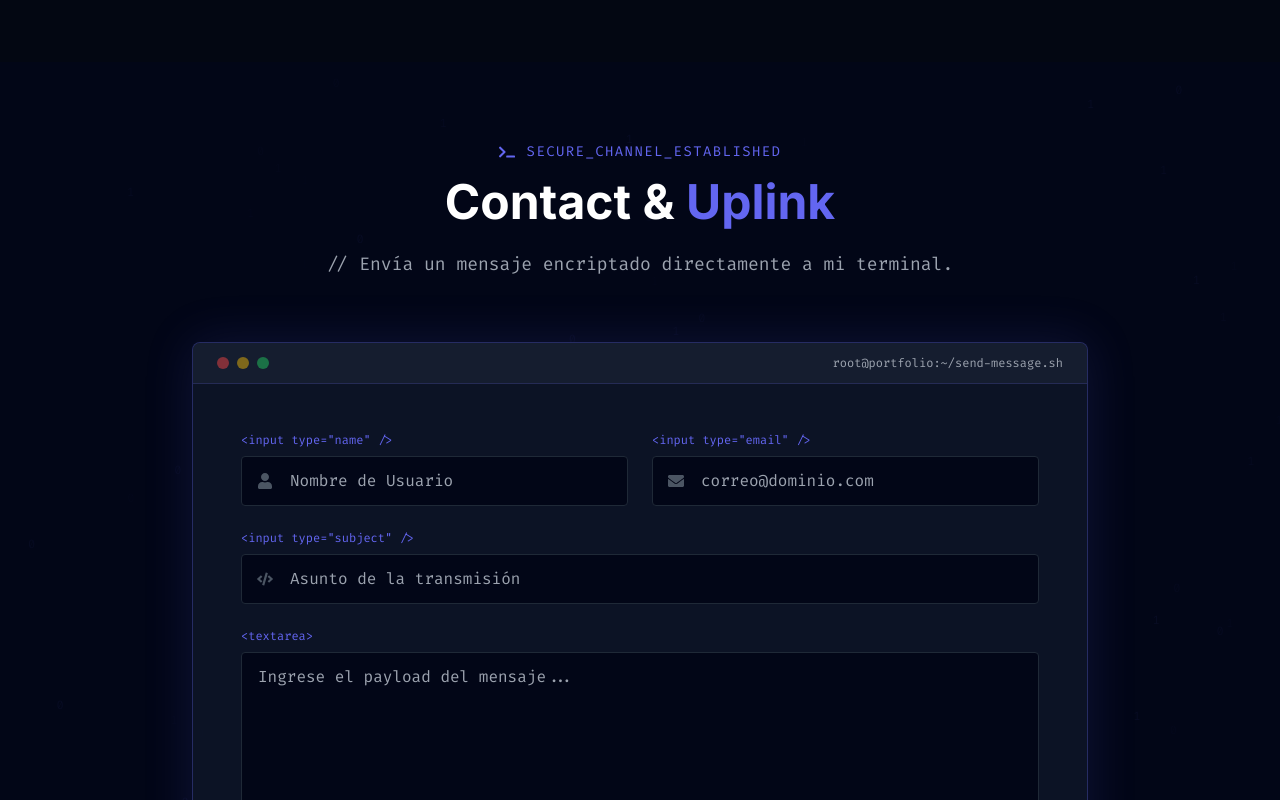
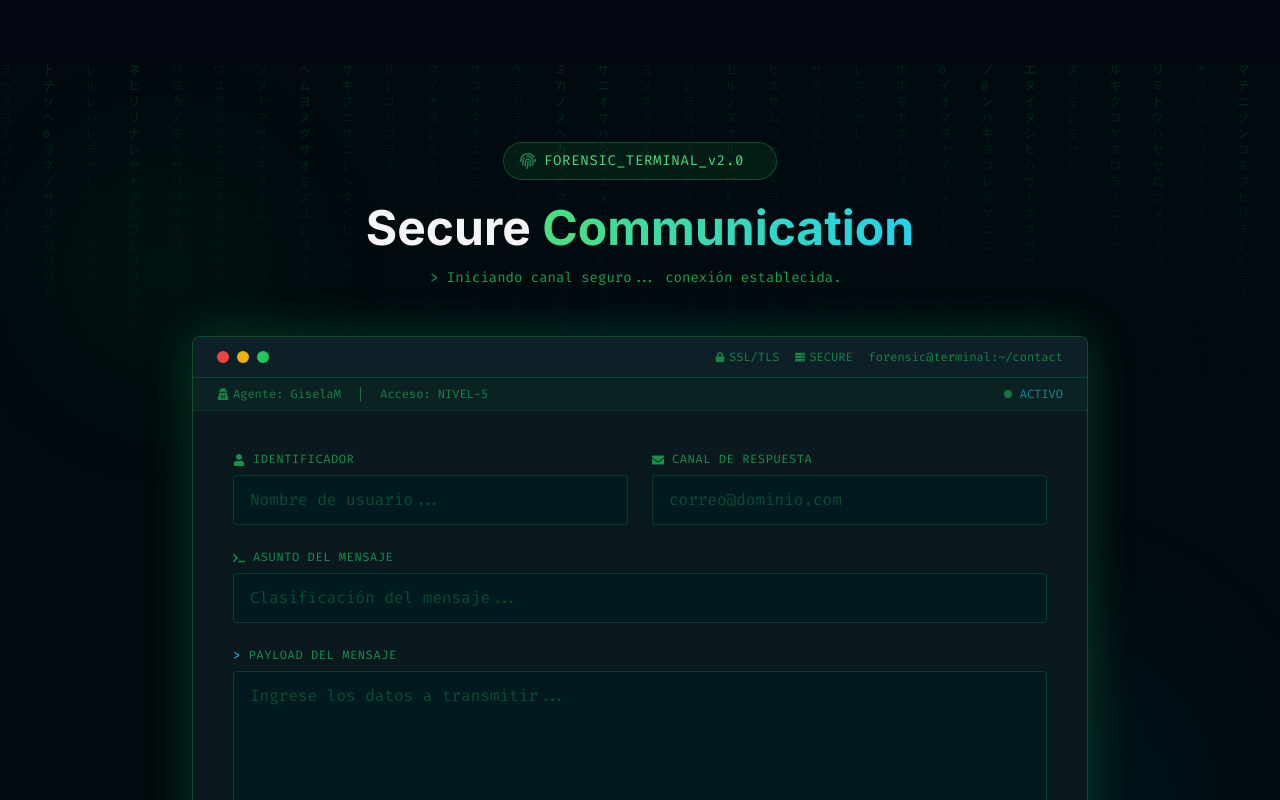
Before and after one commit to GiselaM12/portafolio-seguridad, a React (Vite) app: page / in a window 1280 px wide. Shown: the part 5120-5920 px from the top of the page. Built offline with nearby package versions, Linux system fonts and the light colour scheme.

Commit message:
style: redesign contact with forensic/matrix hacker aesthetic

```diff
--- a/src/components/Contact.jsx
+++ b/src/components/Contact.jsx
@@ -1,14 +1,64 @@
 import { motion } from 'framer-motion';
 import { useForm } from 'react-hook-form';
-import { useState, useRef } from 'react';
-import { FaEnvelope, FaUser, FaPaperPlane, FaCheckCircle, FaTerminal, FaShieldAlt, FaExclamationTriangle, FaCode } from 'react-icons/fa';
+import { useState, useEffect } from 'react';
+import { FaEnvelope, FaUser, FaPaperPlane, FaCheckCircle, FaTerminal, FaExclamationTriangle, FaFingerprint, FaLock, FaServer, FaUserSecret } from 'react-icons/fa';
 import emailjs from 'emailjs-com';
+
+// Matrix rain effect component
+const MatrixRain = () => {
+    const columns = 30;
+    const chars = "01アイウエオカキクケコサシスセソタチツテトナニヌネノハヒフヘホマミムメモヤユヨラリルレロワヲン";
+
+    return (
+        <div className="absolute inset-0 overflow-hidden pointer-events-none opacity-20">
+            {Array.from({ length: columns }).map((_, i) => (
+                <div
+                    key={i}
+                    className="absolute text-green-500 font-mono text-xs animate-pulse"
+                    style={{
+                        left: `${(i / columns) * 100}%`,
+                        animationDelay: `${Math.random() * 2}s`,
+                        animationDuration: `${2 + Math.random() * 3}s`
+                    }}
+                >
+                    {Array.from({ length: 20 }).map((_, j) => (
+                        <div
+                            key={j}
+                            className="opacity-70"
+                            style={{
+                                opacity: 1 - (j * 0.05),
+                                animationDelay: `${j * 0.1}s`
+                            }}
+                        >
+                            {chars[Math.floor(Math.random() * chars.length)]}
+                        </div>
+                    ))}
+                </div>
+            ))}
+        </div>
+    );
+};
 
 const Contact = () => {
     const { register, handleSubmit, formState: { errors }, reset } = useForm();
     const [isSubmitting, setIsSubmitting] = useState(false);
     const [submitStatus, setSubmitStatus] = useState(null);
-    const form = useRef();
+    const [typingText, setTypingText] = useState('');
+
+    const fullText = "> Iniciando canal seguro... conexión establecida.";
+
+    useEffect(() => {
+        let i = 0;
+        const timer = setInterval(() => {
+            if (i <= fullText.length) {
+                setTypingText(fullText.slice(0, i));
+                i++;
+            } else {
+                clearInterval(timer);
+            }
+        }, 50);
+        return () => clearInterval(timer);
+    }, []);
 
     // EMAILJS CONFIGURATION
     const SERVICE_ID = 'service_rvgwlp8';
@@ -46,38 +96,43 @@ const Contact = () => {
     };
 
     return (
-        <section id="contacto" className="min-h-screen py-20 px-4 md:px-6 bg-[#020617] relative overflow-hidden">
-            {/* Background Binary Rain Effect (Static for now, could be animated) */}
-            <div className="absolute inset-0 opacity-5 pointer-events-none font-mono text-xs overflow-hidden select-none text-cyber-primary">
-                {Array.from({ length: 100 }).map((_, i) => (
-                    <div key={i} className="absolute" style={{
-                        left: `${Math.random() * 100}%`,
-                        top: `${Math.random() * 100}%`,
-                        opacity: Math.random()
-                    }}>
-                        {Math.random() > 0.5 ? '1' : '0'}
-                    </div>
-                ))}
-            </div>
+        <section id="contacto" className="min-h-screen py-20 px-4 md:px-6 bg-[#000a0f] relative overflow-hidden">
+            {/* Matrix Rain Background */}
+            <MatrixRain />
 
-            <div className="container mx-auto relative z-10">
+            {/* Scanlines overlay */}
+            <div className="absolute inset-0 pointer-events-none opacity-5 z-10"
+                style={{
+                    backgroundImage: 'repeating-linear-gradient(0deg, transparent, transparent 2px, rgba(0,255,128,0.03) 2px, rgba(0,255,128,0.03) 4px)'
+                }}
+            />
+
+            {/* Glowing orbs */}
+            <div className="absolute top-20 left-10 w-64 h-64 bg-green-500/10 rounded-full blur-3xl animate-pulse" />
+            <div className="absolute bottom-20 right-10 w-96 h-96 bg-cyan-500/5 rounded-full blur-3xl" />
+
+            <div className="container mx-auto relative z-20">
                 <motion.div
                     initial={{ opacity: 0, y: 30 }}
                     whileInView={{ opacity: 1, y: 0 }}
                     transition={{ duration: 0.8 }}
                     viewport={{ once: true }}
-                    className="text-center mb-16"
+                    className="text-center mb-12"
                 >
-                    <div className="flex items-center justify-center gap-3 mb-4 text-cyber-primary">
-                        <FaTerminal />
-                        <span className="font-mono text-sm tracking-widest">SECURE_CHANNEL_ESTABLISHED</span>
+                    {/* Forensic Header */}
+                    <div className="inline-flex items-center gap-2 px-4 py-2 bg-green-500/10 border border-green-500/30 rounded-full mb-6">
+                        <FaFingerprint className="text-green-400 animate-pulse" />
+                        <span className="font-mono text-green-400 text-sm tracking-wider">FORENSIC_TERMINAL_v2.0</span>
+                        <div className="w-2 h-2 bg-green-500 rounded-full animate-ping" />
                     </div>
-                    <h2 className="text-4xl md:text-5xl font-bold mb-6">
-                        <span className="text-white">Contact & </span>
-                        <span className="text-cyber-primary">Uplink</span>
+
+                    <h2 className="text-4xl md:text-5xl font-bold mb-4">
+                        <span className="text-gray-100">Secure </span>
+                        <span className="text-transparent bg-clip-text bg-gradient-to-r from-green-400 to-cyan-400">Communication</span>
                     </h2>
-                    <p className="text-gray-400 text-lg max-w-2xl mx-auto font-mono">
-                        // Envía un mensaje encriptado directamente a mi terminal.
+
+                    <p className="text-green-500/80 font-mono text-sm mb-2">
+                        {typingText}<span className="animate-ping">_</span>
                     </p>
                 </motion.div>
 
@@ -87,45 +142,70 @@ const Contact = () => {
                         whileInView={{ opacity: 1, scale: 1 }}
                         transition={{ duration: 0.8 }}
                         viewport={{ once: true }}
-                        className="bg-[#0f172a]/80 backdrop-blur-xl border border-cyber-primary/30 rounded-lg overflow-hidden shadow-[0_0_50px_rgba(99,102,241,0.15)]"
+                        className="relative"
                     >
+                        {/* Terminal glow effect */}
+                        <div className="absolute -inset-1 bg-gradient-to-r from-green-500/20 via-cyan-500/20 to-green-500/20 rounded-lg blur-xl opacity-50" />
+
+                        <div className="relative bg-[#0a1a1f]/95 backdrop-blur-xl border border-green-500/30 rounded-lg overflow-hidden shadow-[0_0_50px_rgba(34,197,94,0.15)]">
                             {/* Terminal Header */}
-                        <div className="bg-[#1e293b]/50 px-6 py-3 border-b border-cyber-primary/20 flex items-center justify-between">
+                            <div className="bg-[#0d2027] px-6 py-3 border-b border-green-500/20 flex items-center justify-between">
                                 <div className="flex items-center gap-2">
-                                <div className="w-3 h-3 rounded-full bg-red-500/50"></div>
-                                <div className="w-3 h-3 rounded-full bg-yellow-500/50"></div>
-                                <div className="w-3 h-3 rounded-full bg-green-500/50"></div>
+                                    <div className="w-3 h-3 rounded-full bg-red-500 hover:bg-red-400 transition-colors cursor-pointer" />
+                                    <div className="w-3 h-3 rounded-full bg-yellow-500 hover:bg-yellow-400 transition-colors cursor-pointer" />
+                                    <div className="w-3 h-3 rounded-full bg-green-500 hover:bg-green-400 transition-colors cursor-pointer" />
                                 </div>
-                            <div className="text-xs font-mono text-cyber-muted lowercase">
-                                root@portfolio:~/send-message.sh
+                                <div className="flex items-center gap-4 text-xs font-mono text-green-500/60">
+                                    <span className="flex items-center gap-1">
+                                        <FaLock className="text-[10px]" /> SSL/TLS
+                                    </span>
+                                    <span className="flex items-center gap-1">
+                                        <FaServer className="text-[10px]" /> SECURE
+                                    </span>
+                                    <span>forensic@terminal:~/contact</span>
                                 </div>
                             </div>
 
-                        <div className="p-8 md:p-12">
+                            {/* Terminal Info Bar */}
+                            <div className="bg-green-500/5 px-6 py-2 border-b border-green-500/10 flex items-center justify-between text-xs font-mono">
+                                <div className="flex items-center gap-4 text-green-500/60">
+                                    <span className="flex items-center gap-1">
+                                        <FaUserSecret /> Agente: GiselaM
+                                    </span>
+                                    <span>|</span>
+                                    <span>Acceso: NIVEL-5</span>
+                                </div>
+                                <div className="text-cyan-400/60">
+                                    <span className="inline-block w-2 h-2 bg-green-500 rounded-full mr-2 animate-pulse" />
+                                    ACTIVO
+                                </div>
+                            </div>
+
+                            <div className="p-8 md:p-10">
                                 {submitStatus === 'success' && (
                                     <motion.div
-                                    initial={{ opacity: 0, height: 0 }}
-                                    animate={{ opacity: 1, height: 'auto' }}
-                                    className="mb-8 p-4 bg-green-500/10 border border-green-500/30 rounded font-mono text-green-400 flex items-start gap-3"
+                                        initial={{ opacity: 0, y: -10 }}
+                                        animate={{ opacity: 1, y: 0 }}
+                                        className="mb-8 p-4 bg-green-500/10 border border-green-500/40 rounded font-mono text-green-400 flex items-start gap-3"
                                     >
-                                    <FaCheckCircle className="mt-1" />
+                                        <FaCheckCircle className="mt-1 text-lg" />
                                         <div>
-                                        <p className="font-bold">TRANSMISSION_COMPLETE</p>
-                                        <p className="text-sm opacity-80">El mensaje ha sido encriptado y enviado exitosamente.</p>
+                                            <p className="font-bold text-green-300">[ TRANSMISIÓN EXITOSA ]</p>
+                                            <p className="text-sm opacity-80">Paquete de datos encriptado y enviado. Recibirás confirmación en breve.</p>
                                         </div>
                                     </motion.div>
                                 )}
 
                                 {submitStatus === 'error' && (
                                     <motion.div
-                                    initial={{ opacity: 0, height: 0 }}
-                                    animate={{ opacity: 1, height: 'auto' }}
-                                    className="mb-8 p-4 bg-red-500/10 border border-red-500/30 rounded font-mono text-red-400 flex items-start gap-3"
+                                        initial={{ opacity: 0, y: -10 }}
+                                        animate={{ opacity: 1, y: 0 }}
+                                        className="mb-8 p-4 bg-red-500/10 border border-red-500/40 rounded font-mono text-red-400 flex items-start gap-3"
                                     >
-                                    <FaExclamationTriangle className="mt-1" />
+                                        <FaExclamationTriangle className="mt-1 text-lg" />
                                         <div>
-                                        <p className="font-bold">CONNECTION_ERROR</p>
-                                        <p className="text-sm opacity-80">Fallo en la transmisión. Verifique sus credenciales (Service ID) o intente más tarde.</p>
+                                            <p className="font-bold text-red-300">[ ERROR DE TRANSMISIÓN ]</p>
+                                            <p className="text-sm opacity-80">Fallo en el protocolo. Reintente la conexión.</p>
                                         </div>
                                     </motion.div>
                                 )}
@@ -134,67 +214,62 @@ const Contact = () => {
                                     <div className="grid grid-cols-1 md:grid-cols-2 gap-6">
                                         {/* Nombre */}
                                         <div className="group">
-                                        <label className="block text-cyber-primary text-xs font-mono mb-2 group-focus-within:text-white transition-colors">
-                                            &lt;input type="name" /&gt;
+                                            <label className="block text-green-500/70 text-xs font-mono mb-2 uppercase tracking-wider">
+                                                <FaUser className="inline mr-2" />Identificador
                                             </label>
-                                        <div className="relative">
-                                            <FaUser className="absolute left-4 top-1/2 transform -translate-y-1/2 text-gray-600 group-focus-within:text-cyber-primary transition-colors" />
                                             <input
                                                 type="text"
                                                 {...register('name', { required: true, minLength: 3 })}
-                                                className="w-full bg-[#020617] border border-gray-800 rounded px-12 py-3 text-white font-mono focus:outline-none focus:border-cyber-primary focus:shadow-[0_0_15px_rgba(99,102,241,0.2)] transition-all"
-                                                placeholder="Nombre de Usuario"
+                                                className="w-full bg-[#001a1f] border border-green-500/20 rounded px-4 py-3 text-green-100 font-mono placeholder-green-500/30 focus:outline-none focus:border-green-400 focus:shadow-[0_0_15px_rgba(34,197,94,0.2)] transition-all"
+                                                placeholder="Nombre de usuario..."
                                             />
-                                        </div>
+                                            {errors.name && <p className="text-red-400 text-xs mt-1 font-mono">! Campo requerido</p>}
                                         </div>
 
                                         {/* Email */}
                                         <div className="group">
-                                        <label className="block text-cyber-primary text-xs font-mono mb-2 group-focus-within:text-white transition-colors">
-                                            &lt;input type="email" /&gt;
+                                            <label className="block text-green-500/70 text-xs font-mono mb-2 uppercase tracking-wider">
+                                                <FaEnvelope className="inline mr-2" />Canal de Respuesta
                                             </label>
-                                        <div className="relative">
-                                            <FaEnvelope className="absolute left-4 top-1/2 transform -translate-y-1/2 text-gray-600 group-focus-within:text-cyber-primary transition-colors" />
                                             <input
                                                 type="email"
                                                 {...register('email', {
                                                     required: true,
                                                     pattern: /^[A-Z0-9._%+-]+@[A-Z0-9.-]+\.[A-Z]{2,}$/i
                                                 })}
-                                                className="w-full bg-[#020617] border border-gray-800 rounded px-12 py-3 text-white font-mono focus:outline-none focus:border-cyber-primary focus:shadow-[0_0_15px_rgba(99,102,241,0.2)] transition-all"
+                                                className="w-full bg-[#001a1f] border border-green-500/20 rounded px-4 py-3 text-green-100 font-mono placeholder-green-500/30 focus:outline-none focus:border-green-400 focus:shadow-[0_0_15px_rgba(34,197,94,0.2)] transition-all"
                                                 placeholder="correo@dominio.com"
                                             />
-                                        </div>
+                                            {errors.email && <p className="text-red-400 text-xs mt-1 font-mono">! Email inválido</p>}
                                         </div>
                                     </div>
 
                                     {/* Asunto */}
                                     <div className="group">
-                                    <label className="block text-cyber-primary text-xs font-mono mb-2 group-focus-within:text-white transition-colors">
-                                        &lt;input type="subject" /&gt;
+                                        <label className="block text-green-500/70 text-xs font-mono mb-2 uppercase tracking-wider">
+                                            <FaTerminal className="inline mr-2" />Asunto del Mensaje
                                         </label>
-                                    <div className="relative">
-                                        <FaCode className="absolute left-4 top-1/2 transform -translate-y-1/2 text-gray-600 group-focus-within:text-cyber-primary transition-colors" />
                                         <input
                                             type="text"
                                             {...register('subject', { required: true })}
-                                            className="w-full bg-[#020617] border border-gray-800 rounded px-12 py-3 text-white font-mono focus:outline-none focus:border-cyber-primary focus:shadow-[0_0_15px_rgba(99,102,241,0.2)] transition-all"
-                                            placeholder="Asunto de la transmisión"
+                                            className="w-full bg-[#001a1f] border border-green-500/20 rounded px-4 py-3 text-green-100 font-mono placeholder-green-500/30 focus:outline-none focus:border-green-400 focus:shadow-[0_0_15px_rgba(34,197,94,0.2)] transition-all"
+                                            placeholder="Clasificación del mensaje..."
                                         />
-                                    </div>
+                                        {errors.subject && <p className="text-red-400 text-xs mt-1 font-mono">! Campo requerido</p>}
                                     </div>
 
                                     {/* Mensaje */}
                                     <div className="group">
-                                    <label className="block text-cyber-primary text-xs font-mono mb-2 group-focus-within:text-white transition-colors">
-                                        &lt;textarea&gt;
+                                        <label className="block text-green-500/70 text-xs font-mono mb-2 uppercase tracking-wider">
+                                            <span className="text-cyan-400">&gt;</span> Payload del Mensaje
                                         </label>
                                         <textarea
                                             {...register('message', { required: true, minLength: 10 })}
-                                        rows="6"
-                                        className="w-full bg-[#020617] border border-gray-800 rounded px-4 py-3 text-white font-mono focus:outline-none focus:border-cyber-primary focus:shadow-[0_0_15px_rgba(99,102,241,0.2)] transition-all resize-none"
-                                        placeholder="Ingrese el payload del mensaje..."
+                                            rows="5"
+                                            className="w-full bg-[#001a1f] border border-green-500/20 rounded px-4 py-3 text-green-100 font-mono placeholder-green-500/30 focus:outline-none focus:border-green-400 focus:shadow-[0_0_15px_rgba(34,197,94,0.2)] transition-all resize-none"
+                                            placeholder="Ingrese los datos a transmitir..."
                                         />
+                                        {errors.message && <p className="text-red-400 text-xs mt-1 font-mono">! Mínimo 10 caracteres</p>}
                                     </div>
 
                                     {/* Submit Button */}
@@ -203,20 +278,20 @@ const Contact = () => {
                                         disabled={isSubmitting}
                                         whileHover={{ scale: 1.01 }}
                                         whileTap={{ scale: 0.99 }}
-                                    className={`w-full py-4 rounded font-mono font-bold text-lg flex items-center justify-center gap-3 transition-all duration-300 border ${isSubmitting
-                                        ? 'bg-gray-800 border-gray-700 text-gray-500 cursor-not-allowed'
-                                        : 'bg-cyber-primary/10 border-cyber-primary text-cyber-primary hover:bg-cyber-primary hover:text-white hover:shadow-[0_0_20px_rgba(99,102,241,0.4)]'
+                                        className={`w-full py-4 rounded font-mono font-bold text-lg flex items-center justify-center gap-3 transition-all duration-300 border-2 ${isSubmitting
+                                                ? 'bg-gray-800/50 border-gray-700 text-gray-500 cursor-not-allowed'
+                                                : 'bg-green-500/10 border-green-500/50 text-green-400 hover:bg-green-500/20 hover:border-green-400 hover:text-green-300 hover:shadow-[0_0_30px_rgba(34,197,94,0.3)]'
                                             }`}
                                     >
                                         {isSubmitting ? (
                                             <>
-                                            <div className="w-4 h-4 border-2 border-current border-t-transparent rounded-full animate-spin" />
-                                            Encrypting & Sending...
+                                                <div className="w-5 h-5 border-2 border-current border-t-transparent rounded-full animate-spin" />
+                                                <span className="animate-pulse">Encriptando transmisión...</span>
                                             </>
                                         ) : (
                                             <>
                                                 <FaPaperPlane />
-                                            EXECUTE_TRANSMISSION
+                                                INICIAR TRANSMISIÓN
                                             </>
                                         )}
                                     </motion.button>
@@ -224,13 +299,18 @@ const Contact = () => {
                             </div>
 
                             {/* Terminal Footer */}
-                        <div className="bg-[#020617] px-6 py-3 border-t border-cyber-primary/20 flex justify-between items-center text-[10px] text-gray-500 font-mono">
-                            <div className="flex gap-4">
-                                <span>STATUS: ONLINE</span>
-                                <span>ENCRYPTION: AES-256</span>
+                            <div className="bg-[#0d2027] px-6 py-3 border-t border-green-500/20 flex justify-between items-center text-[10px] text-green-500/50 font-mono">
+                                <div className="flex items-center gap-4">
+                                    <span>PROTOCOLO: HTTPS</span>
+                                    <span>|</span>
+                                    <span>CIFRADO: AES-256-GCM</span>
+                                    <span>|</span>
+                                    <span>HASH: SHA-512</span>
                                 </div>
-                            <div>
-                                PORT: 443
+                                <div className="flex items-center gap-2">
+                                    <span className="text-cyan-400">⬤</span>
+                                    <span>PUERTO: 443</span>
+                                </div>
                             </div>
                         </div>
                     </motion.div>
```
Lines whose indentation alone changed are shown as unchanged.
